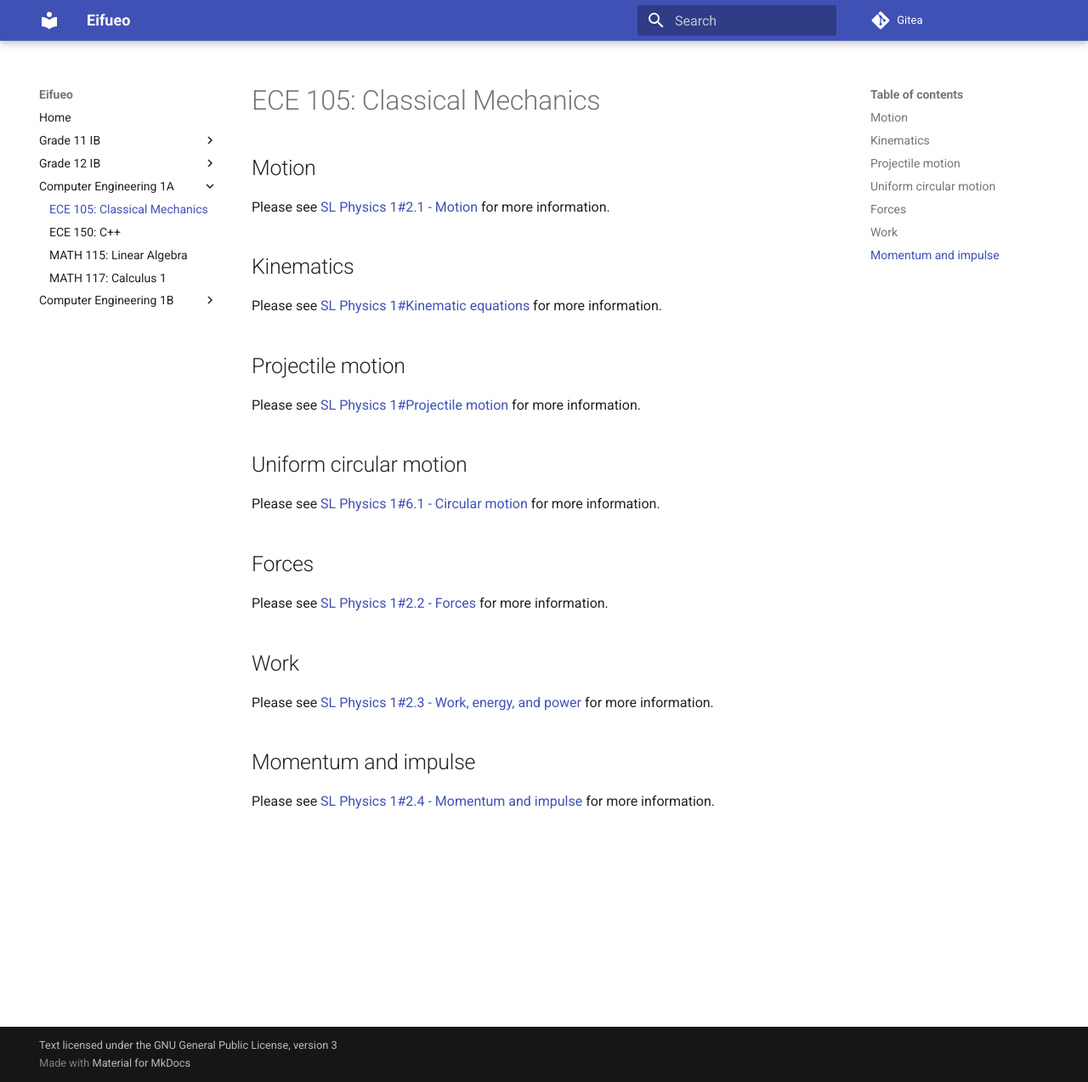
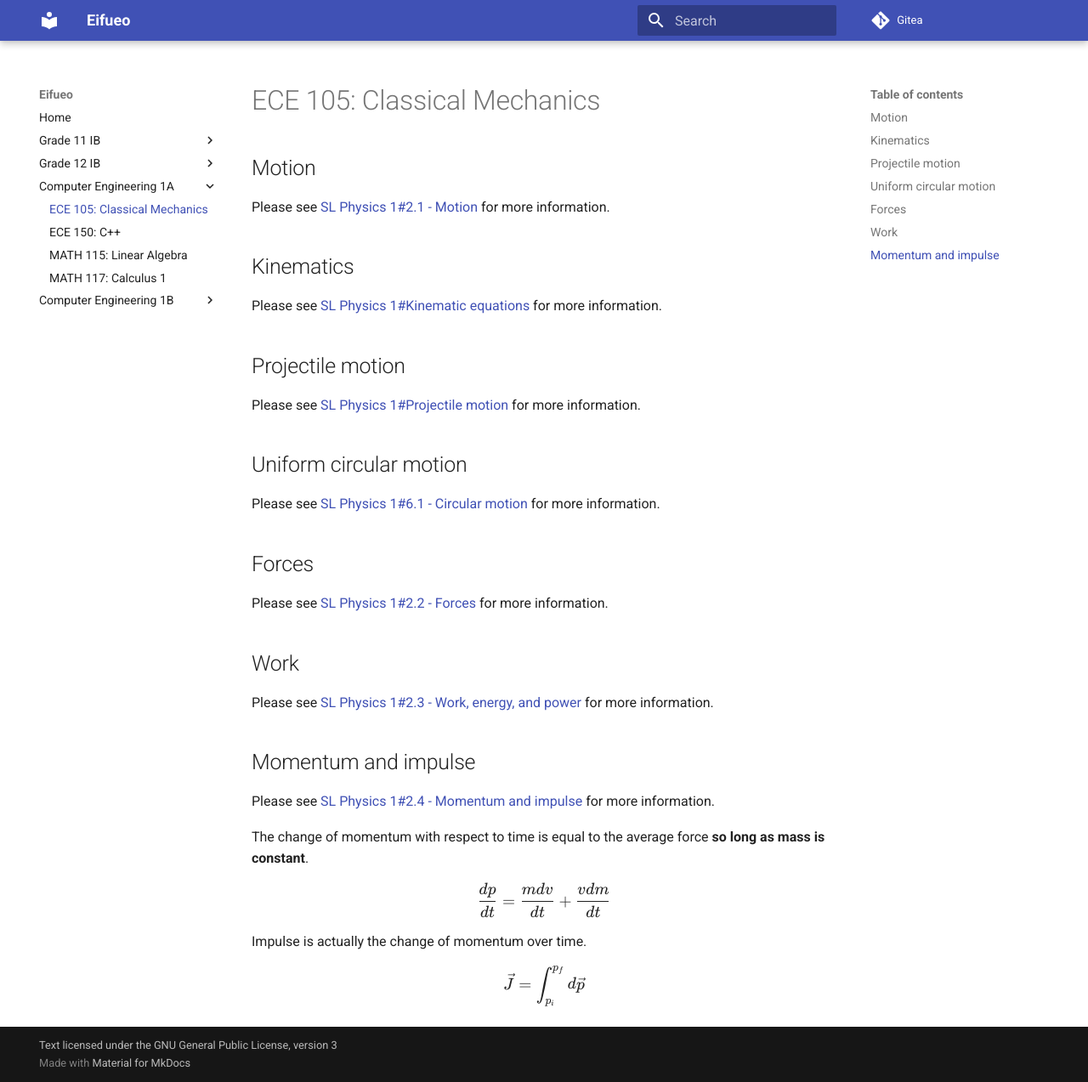
Before and after one commit to potatoeggy/eifueo, an MkDocs documentation site: the page built from docs/ce1/ece105.md, in a window 1280 px wide and 1273 px high. Shown: the whole window at 85% size. Built offline with MkDocs 1.6.1 and Material for MkDocs 9.7.7, drawn with Linux system fonts in a browser that asks for light colours.

Commit message:
ece105: add extra momentum

```diff
--- a/docs/ce1/ece105.md
+++ b/docs/ce1/ece105.md
@@ -27,3 +27,11 @@ Please see [SL Physics 1#2.3 - Work, energy, and power](/g11/sph3u7/#23-work-ene
 ## Momentum and impulse
 
 Please see [SL Physics 1#2.4 - Momentum and impulse](/g11/sph3u7/#24-momentum-and-impulse) for more information.
+
+The change of momentum with respect to time is equal to the average force **so long as mass is constant**.
+
+$$\frac{dp}{dt} = \frac{mdv}{dt} + \frac{vdm}{dt}$$
+
+Impulse is actually the change of momentum over time.
+
+$$\vec J = \int^{p_f}_{p_i}d\vec p$$
```
